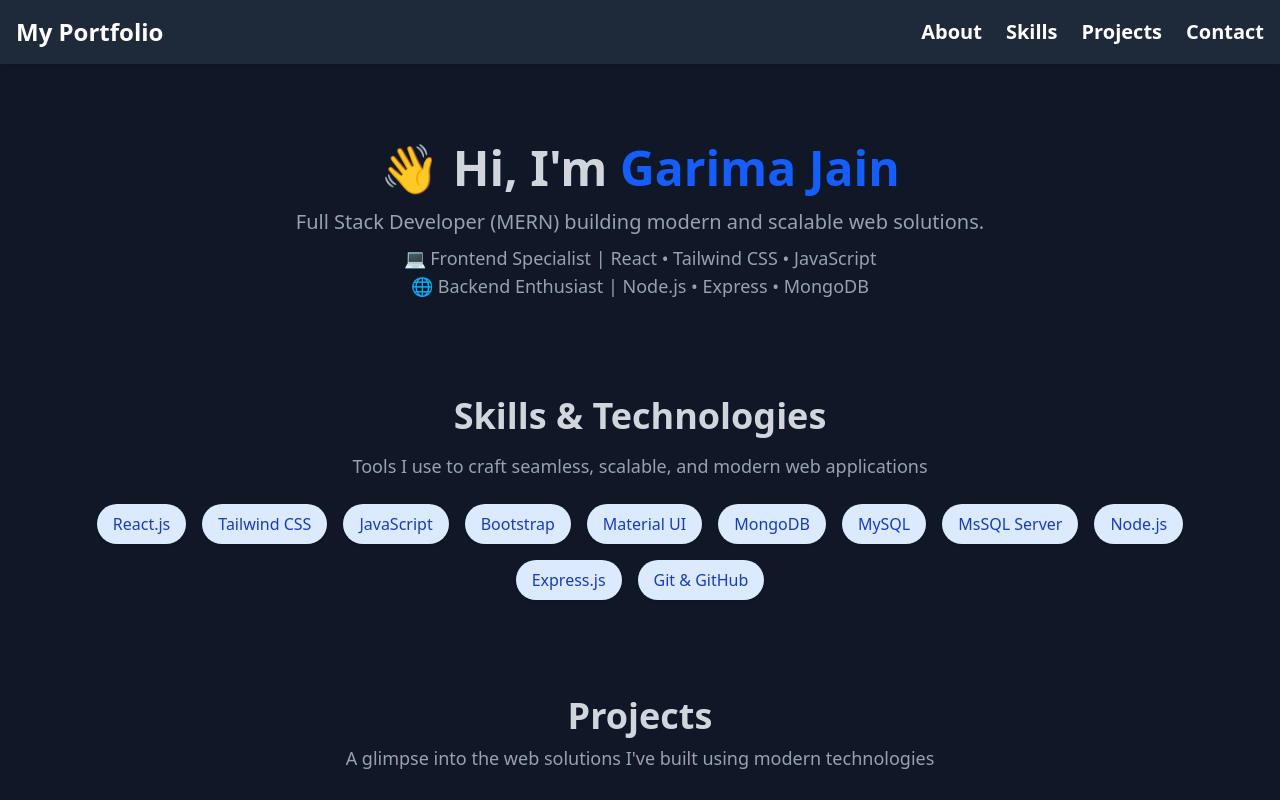
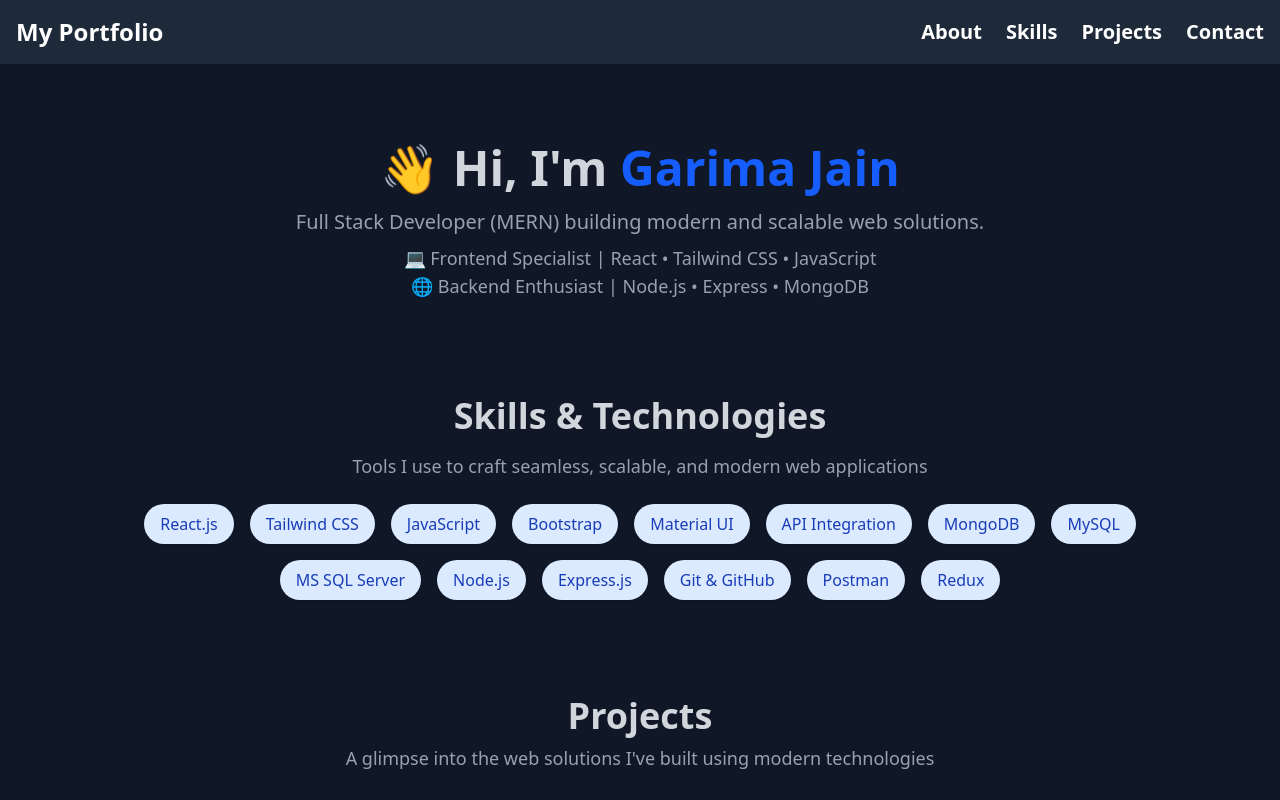
Before and after one commit to Puppycoder88/MyPortfolio, a React (Vite) app: page / in a window 1280 px wide. Shown: the top 800 px of the page. Built offline with nearby package versions, Linux system fonts and the light colour scheme.

Commit message:
Update Skills.jsx

```diff
--- a/src/pages/Skills.jsx
+++ b/src/pages/Skills.jsx
@@ -10,8 +10,8 @@ const Skills = () => {
       <div className="flex flex-wrap justify-center gap-3 md:gap-4">
         {[
           "React.js", "Tailwind CSS", "JavaScript", "Bootstrap",
-          "Material UI", "MongoDB", "MySQL", "MsSQL Server",
-          "Node.js", "Express.js", "Git & GitHub"
+          "Material UI", "API Integration", "MongoDB", "MySQL", "MS SQL Server",
+          "Node.js", "Express.js", "Git & GitHub", "Postman", "Redux"
         ].map((skill, index) => (
           <span
             key={index}
```
